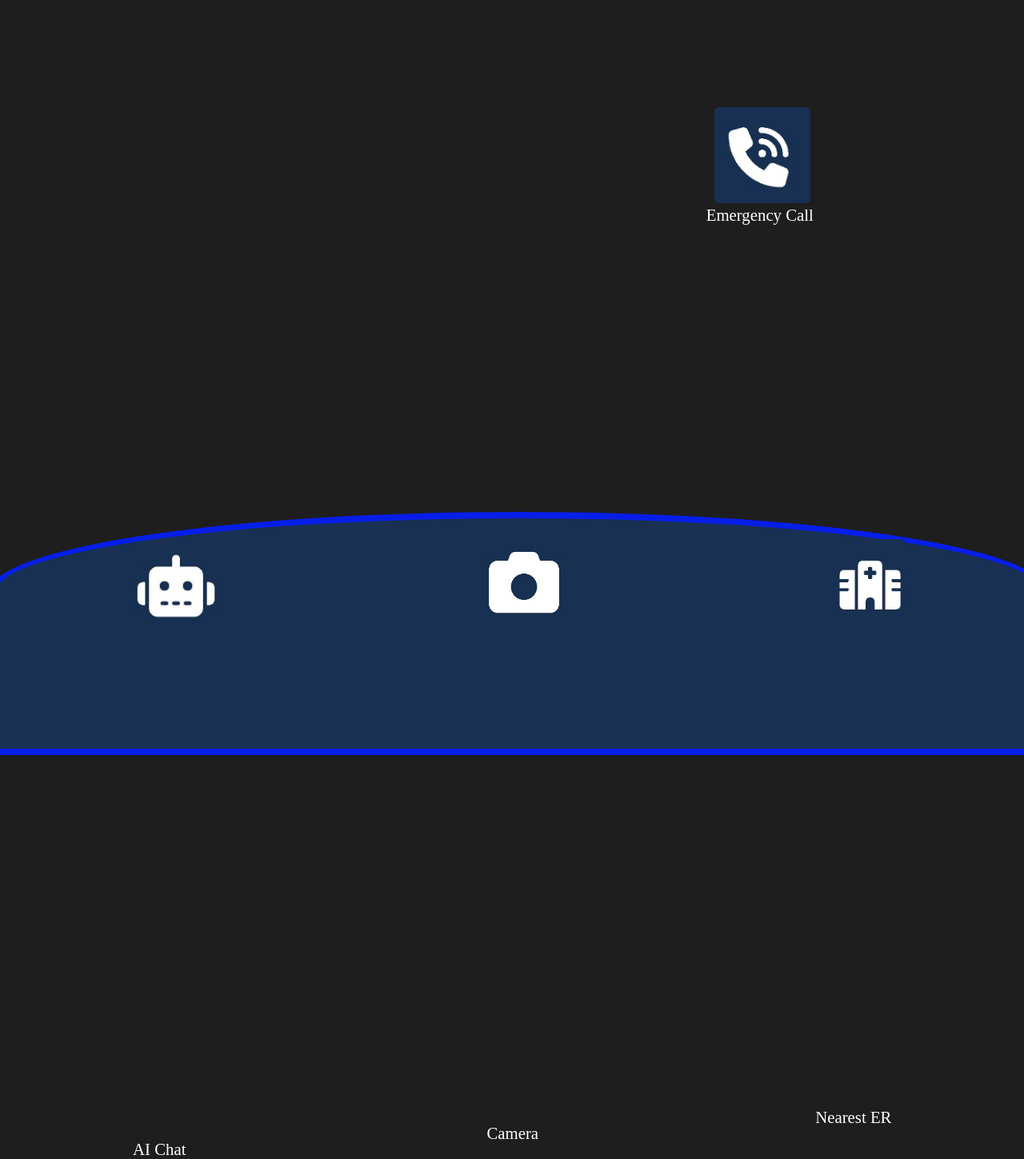
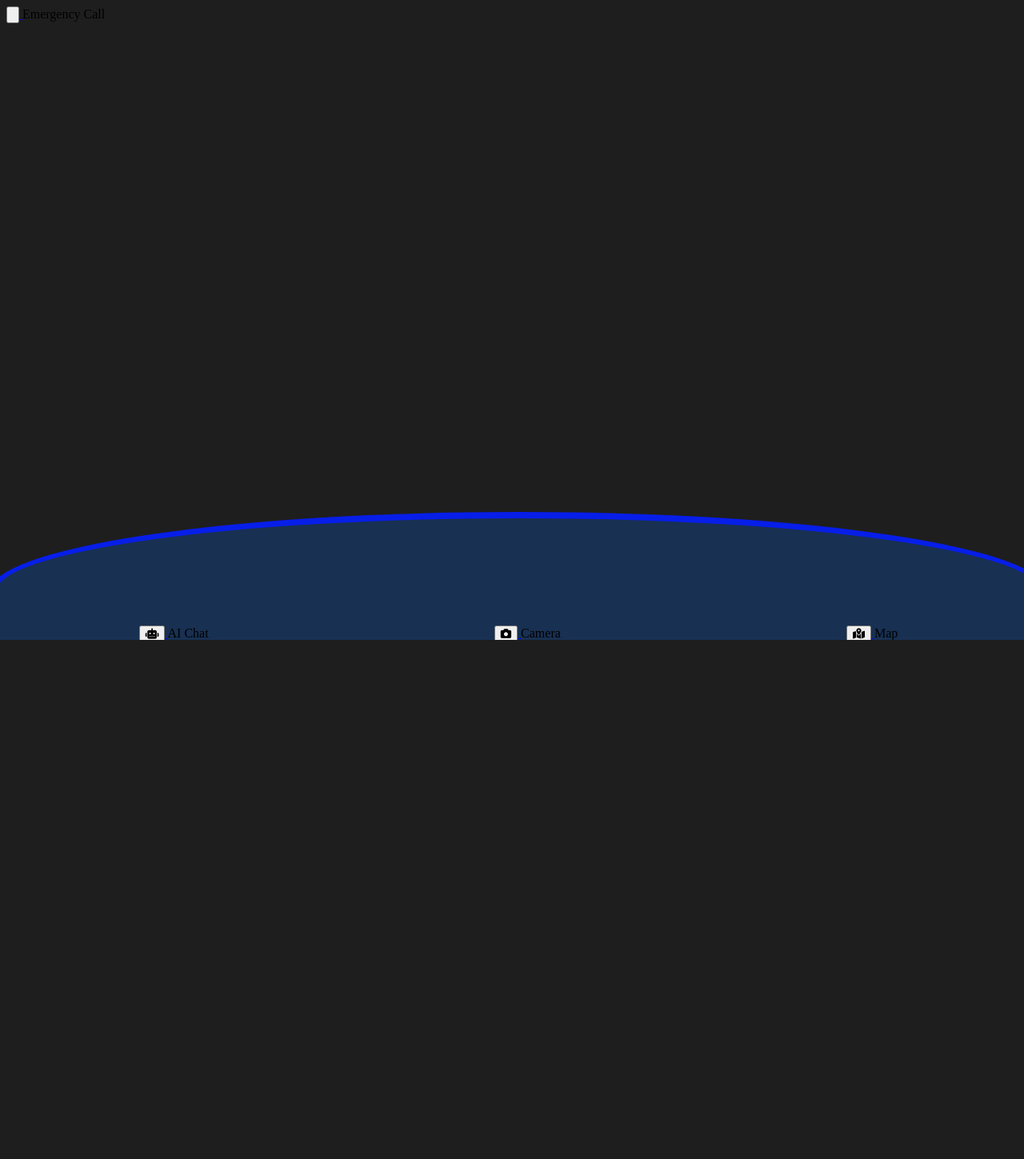
Before and after one commit to CookingGods/AXXESS_Hackthon_Project_2-17-2025, a Flask app: template templates/main.html in a window 1280 px wide. Shown: the whole page at 80% size. After the commit the page ends 800 px from the top, so only its background shows below. Run offline with Flask 3, Linux system fonts and the light colour scheme; the template is opened without the code that fills it, so the values that code supplies are empty.

Commit message:
Update main.html

```diff
--- a/templates/main.html
+++ b/templates/main.html
@@ -5,39 +5,46 @@
     <meta name="viewport" content="width=device-width, initial-scale=1.0">
     <title>Document</title>
     <link rel="stylesheet" href="styles.css"/>
+    <link rel="stylesheet" href="https://cdnjs.cloudflare.com/ajax/libs/font-awesome/6.5.1/css/all.min.css">
+
 </head>
 <body style="background-color:#1e1e1e;">
-    <div class="ebutton">
-        <a href="index.html">
-            <button class="emergency_button"></button>
-        </a>
-        <div class="ebutton_writing">Emergency Call</div>
-    </div>
-    <div class='mainbox'>
-        <div class="aibutton">
+    <div class="mainbox">
+        <div class="nav-item">
             <a href="Chatbot.html">
-                <button class="ai_button"></button>
+                <button class="nav-button">
+                    <i class="fas fa-robot"></i>
+                </button>
             </a>
+            <span class="nav-label">AI Chat</span>
         </div>
 
-    <div class="cbutton">
-        <a href="index.html">
-            <button class="camera_button"></button>
-        </a>
-    </div>
+        <div class="nav-item">
+            <a href="index.html">
+                <button class="nav-button">
+                    <i class="fas fa-camera"></i>
+                </button>
+            </a>
+            <span class="nav-label">Camera</span>
+        </div>
 
-        <div class="mbutton">
+        <div class="nav-item">
             <a href="ERMAP.html">
-                <button class="map_button"></button>
+                <button class="nav-button">
+                    <i class="fas fa-map-marked-alt"></i>
+                </button>
             </a>
+            <span class="nav-label">Map</span>
         </div>
     </div>
 
-    <div class="ai_writing">AI Chat</div>
-
-    <div class="cam_writing">Camera</div>
-
-    <div class="er_writing">Nearest ER</div>
-
+    <div class="emergency-container">
+        <a href="index.html">
+            <button class="emergency-button">
+                <i class="fas fa-phone-emergency"></i>
+            </button>
+        </a>
+        <span class="nav-label">Emergency Call</span>
+    </div>
 </body>
 </html>
```
